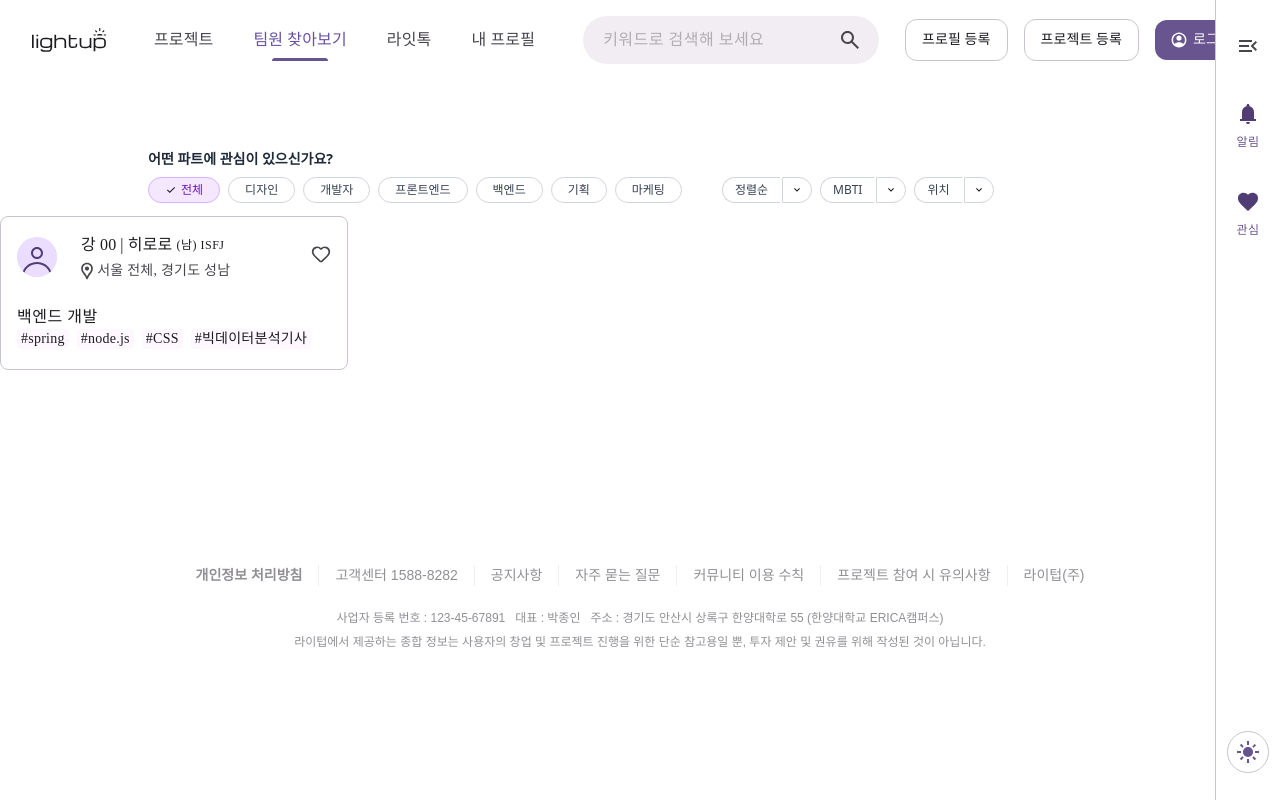
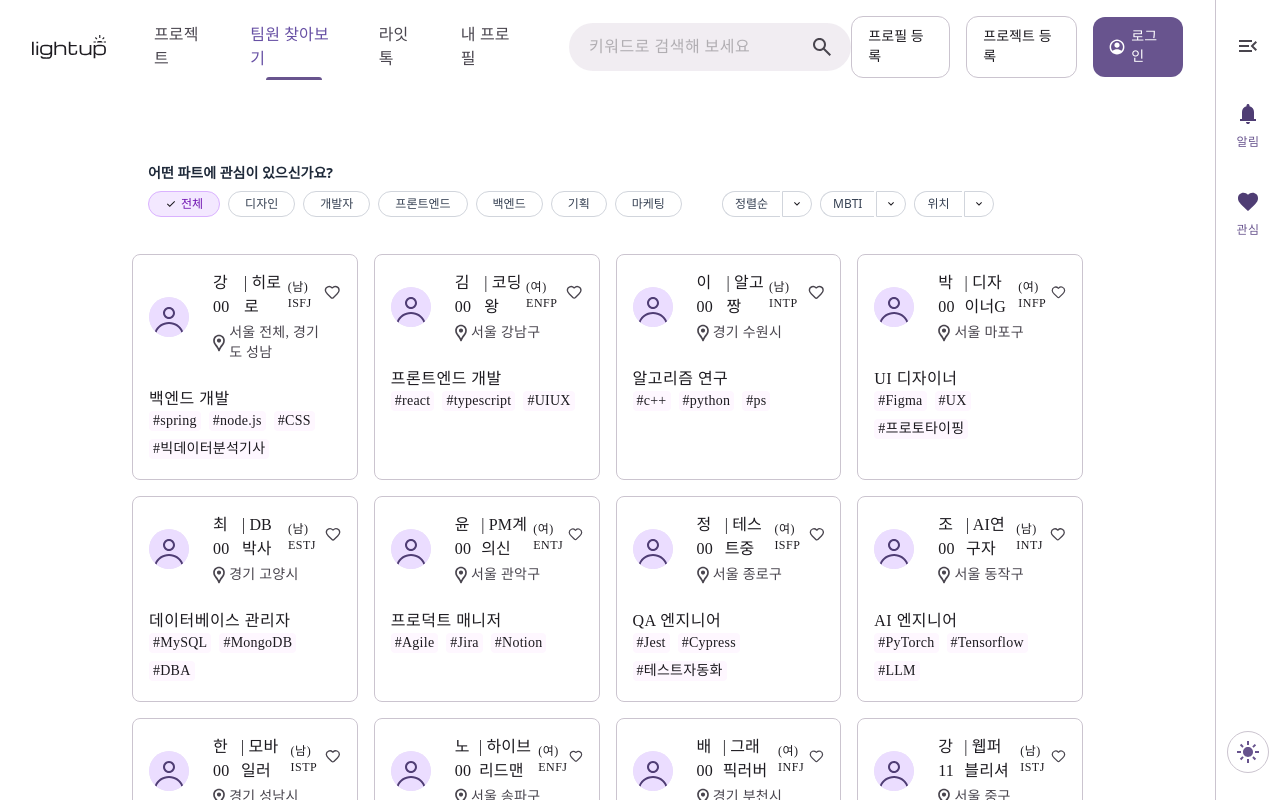
Before and after one commit to 1ronPark/Front-end, a React (Vite) app: page /members in a window 1280 px wide. Shown: the top 800 px of the page. Built offline with nearby package versions, Linux system fonts and the light colour scheme; a web font is replaced by a local one.

Commit message:
[design] sidebar와 mainNavbar간 간격 조절 및 memberList 기본 UI 제작

```diff
--- /dev/null
+++ b/mockData/dummyMemberInfo.tsx
@@ -0,0 +1,205 @@
+import type { MemberCardProps } from "../src/components/common/memberpage/MemberCard";
+
+export const dummyMemberInfo: MemberCardProps[] = [
+  {
+    id: 1,
+    name: "강 00",
+    nickname: "히로로",
+    gender: "남",
+    mbti: "ISFJ",
+    location: "서울 전체, 경기도 성남",
+    role: "백엔드 개발",
+    tags: ["#spring", "#node.js", "#CSS", "#빅데이터분석기사"]
+  },
+  {
+    id: 2,
+    name: "김 00",
+    nickname: "코딩왕",
+    gender: "여",
+    mbti: "ENFP",
+    location: "서울 강남구",
+    role: "프론트엔드 개발",
+    tags: ["#react", "#typescript", "#UIUX"]
+  },
+  {
+    id: 3,
+    name: "이 00",
+    nickname: "알고짱",
+    gender: "남",
+    mbti: "INTP",
+    location: "경기 수원시",
+    role: "알고리즘 연구",
+    tags: ["#c++", "#python", "#ps"]
+  },
+  {
+    id: 4,
+    name: "박 00",
+    nickname: "디자이너G",
+    gender: "여",
+    mbti: "INFP",
+    location: "서울 마포구",
+    role: "UI 디자이너",
+    tags: ["#Figma", "#UX", "#프로토타이핑"]
+  },
+  {
+    id: 5,
+    name: "최 00",
+    nickname: "DB박사",
+    gender: "남",
+    mbti: "ESTJ",
+    location: "경기 고양시",
+    role: "데이터베이스 관리자",
+    tags: ["#MySQL", "#MongoDB", "#DBA"]
+  },
+  {
+    id: 6,
+    name: "윤 00",
+    nickname: "PM계의신",
+    gender: "여",
+    mbti: "ENTJ",
+    location: "서울 관악구",
+    role: "프로덕트 매니저",
+    tags: ["#Agile", "#Jira", "#Notion"]
+  },
+  {
+    id: 7,
+    name: "정 00",
+    nickname: "테스트중",
+    gender: "여",
+    mbti: "ISFP",
+    location: "서울 종로구",
+    role: "QA 엔지니어",
+    tags: ["#Jest", "#Cypress", "#테스트자동화"]
+  },
+  {
+    id: 8,
+    name: "조 00",
+    nickname: "AI연구자",
+    gender: "남",
+    mbti: "INTJ",
+    location: "서울 동작구",
+    role: "AI 엔지니어",
+    tags: ["#PyTorch", "#Tensorflow", "#LLM"]
+  },
+  {
+    id: 9,
+    name: "한 00",
+    nickname: "모바일러",
+    gender: "남",
+    mbti: "ISTP",
+    location: "경기 성남시",
+    role: "모바일 개발자",
+    tags: ["#Kotlin", "#Swift", "#ReactNative"]
+  },
+  {
+    id: 10,
+    name: "노 00",
+    nickname: "하이브리드맨",
+    gender: "여",
+    mbti: "ENFJ",
+    location: "서울 송파구",
+    role: "크로스 플랫폼 개발자",
+    tags: ["#Flutter", "#Ionic", "#ReactNative"]
+  },
+  {
+    id: 11,
+    name: "배 00",
+    nickname: "그래픽러버",
+    gender: "여",
+    mbti: "INFJ",
+    location: "경기 부천시",
+    role: "그래픽 디자이너",
+    tags: ["#Photoshop", "#Illustrator", "#Branding"]
+  },
+  {
+    id: 12,
+    name: "강 11",
+    nickname: "웹퍼블리셔",
+    gender: "남",
+    mbti: "ISTJ",
+    location: "서울 중구",
+    role: "웹 퍼블리셔",
+    tags: ["#HTML", "#CSS", "#웹접근성"]
+  },
+  {
+    id: 13,
+    name: "김 11",
+    nickname: "보안러",
+    gender: "남",
+    mbti: "ENTP",
+    location: "경기 의정부시",
+    role: "정보보안 담당",
+    tags: ["#OWASP", "#보안테스트", "#해킹방지"]
+  },
+  {
+    id: 14,
+    name: "이 11",
+    nickname: "로봇개발자",
+    gender: "남",
+    mbti: "ESFP",
+    location: "서울 노원구",
+    role: "로보틱스 엔지니어",
+    tags: ["#ROS", "#C++", "#센서"]
+  },
+  {
+    id: 15,
+    name: "박 11",
+    nickname: "데이터러버",
+    gender: "여",
+    mbti: "ISTJ",
+    location: "서울 성북구",
+    role: "데이터 분석가",
+    tags: ["#pandas", "#numpy", "#powerBI"]
+  },
+  {
+    id: 16,
+    name: "최 11",
+    nickname: "클라우드맨",
+    gender: "남",
+    mbti: "ESTP",
+    location: "경기 용인시",
+    role: "클라우드 엔지니어",
+    tags: ["#AWS", "#Azure", "#GCP"]
+  },
+  {
+    id: 17,
+    name: "윤 11",
+    nickname: "도커박사",
+    gender: "남",
+    mbti: "INFP",
+    location: "서울 은평구",
+    role: "DevOps 엔지니어",
+    tags: ["#Docker", "#Kubernetes", "#CI/CD"]
+  },
+  {
+    id: 18,
+    name: "정 11",
+    nickname: "ML러버",
+    gender: "여",
+    mbti: "INFJ",
+    location: "서울 강동구",
+    role: "머신러닝 엔지니어",
+    tags: ["#Scikit-learn", "#MLflow", "#파라미터튜닝"]
+  },
+  {
+    id: 19,
+    name: "조 11",
+    nickname: "스타트업꿈나무",
+    gender: "남",
+    mbti: "ENTP",
+    location: "서울 강서구",
+    role: "풀스택 개발자",
+    tags: ["#Node.js", "#React", "#PostgreSQL"]
+  },
+  {
+    id: 20,
+    name: "한 11",
+    nickname: "테크리더",
+    gender: "여",
+    mbti: "ESTJ",
+    location: "경기 평택시",
+    role: "Tech Lead",
+    tags: ["#Architecture", "#CI/CD", "#코드리뷰"]
+  },
+
+];
--- a/src/App.tsx
+++ b/src/App.tsx
@@ -6,9 +6,10 @@ import "./App.css";
 //      논의 후 수정하는 방향으로 해봐요!
 
 import { Projects } from "./pages/Projects";
-import { Members } from "./pages/Members";
+import { Members } from "./pages/member/Members";
 import { LightTalk } from "./pages/LightTalk";
 import { MyProfile } from "./pages/MyProfile";
+import MemberDetail from "./pages/member/MemberProfile";
 
 function App() {
   return (
@@ -17,6 +18,7 @@ function App() {
         <Route path="/" element={<Layout />}>
           <Route path="/projects" element={<Projects />} />
           <Route path="/members" element={<Members />} />
+          <Route path="/members/:memberId" element={<MemberDetail />} />
           <Route path="/lighttalk" element={<LightTalk />} />
           <Route path="/myprofile" element={<MyProfile />} />
         </Route>
--- a/src/components/common/memberpage/MemberCard.tsx
+++ b/src/components/common/memberpage/MemberCard.tsx
@@ -1,35 +1,59 @@
 import ic_avatar from '../../../assets/icons/ic_avatar.svg';
 import { Heart } from 'lucide-react';
 import ic_memberlocation from '../../../assets/icons/ic_memberlocation.svg';
+import { useNavigate } from 'react-router-dom';
 
-const MemberCard = () => {
+export type MemberCardProps = {
+    id: number;
+    name: string;
+    nickname: string;
+    gender: '남' | '여';
+    mbti: string;
+    location: string;
+    role: string;
+    tags: string[];
+};
+
+const MemberCard = ({
+    id,
+    name,
+    nickname,
+    gender,
+    mbti,
+    location,
+    role,
+    tags,
+}: MemberCardProps) => {
+    const navigate = useNavigate();
     return (
-        <div className="w-[348px] h-auto p-4 border border-[#CBC4CF] rounded-[8px]">
+        <div
+            onClick={()=>navigate(`/members/${id}`)}
+            className="w-full h-auto p-4 border border-[#CBC4CF] rounded-[8px]">
         {/* 프로필, 좋아요 아이콘 */}
         <div className="flex items-start justify-between">
             <div className="flex items-center gap-2">
             <img src={ic_avatar} alt="avatar" className="w-10 h-10 rounded-full bg-[#E9DFF7]" />
             <div className="flex flex-col ml-[16px] gap-[4px]">
                 <div className="flex items-center gap-1">
-                <span className="title-medium">강 00</span>
-                <span className="title-medium">| 히로로</span>
-                <span className="label-medium">(남) ISFJ</span>
+                <span className="title-medium">{name}</span>
+                <span className="title-medium">| {nickname}</span>
+                <span className="label-medium">({gender}) {mbti}</span>
                 </div>
                 <div className="flex items-center body-medium text-[#49454E] gap-[4.17px]">
                     <img src={ic_memberlocation} alt="위치 아이콘" />
-                    서울 전체, 경기도 성남
+                    {location}
                 </div>
             </div>
             </div>
             <Heart className="text-[#49454E] w-5 h-5 mt-[10.65px]" />
         </div>
 
-        {/* 내용 */}
-        <div className="mt-6 body-large">백엔드 개발</div>
+        {/* 역할 */}
+        <div className="mt-6 body-large">{role}</div>
 
         {/* 태그 */}
         <div className="flex flex-wrap gap-2 mb-1">
-            {['#spring', '#node.js', '#CSS', '#빅데이터분석기사'].map((tag) => (
+            {tags.map((tag) => (
             <span
                 key={tag}
                 className="bg-[#FEF7FF] body-medium px-1 rounded-[4px]"
--- /dev/null
+++ b/src/components/common/memberpage/MemberList.tsx
@@ -0,0 +1,24 @@
+import MemberCard from "./MemberCard";
+import { dummyMemberInfo } from "../../../../mockData/dummyMemberInfo";
+
+const MemberList = () => {
+    return (
+        <div className="grid grid-cols-1 sm:grid-cols-2 md:grid-cols-3 lg:grid-cols-4 gap-4 mt-6 w-fit h-[640px] overflow-y-auto">
+            {dummyMemberInfo.map((member, index) => (
+                <MemberCard
+                    key={`member-${index}`}
+                    id={member.id}
+                    name={member.name}
+                    nickname={member.nickname}
+                    gender={member.gender}
+                    mbti={member.mbti}
+                    location={member.location}
+                    role={member.role}
+                    tags={member.tags}
+                />
+            ))}
+        </div>
+    );
+}
+
+export default MemberList;
--- a/src/components/layout/Layout.tsx
+++ b/src/components/layout/Layout.tsx
@@ -5,9 +5,10 @@ import { Footbar } from "../common/footbar/Footbar";
 
 export const Layout = () => {
   return (
-    <div className="w-full min-h-screen bg-white flex flex-col">
+    <div className="w-full min-h-screen bg-white flex flex-col pr-[65px]">
       <MainNavbar isLoggedIn={false} userName="홍길동" />
       <SideNavbar />
+
       <div className="flex-1 w-full">
         <Outlet />
       </div>
--- a/src/pages/Members.tsx
+++ /dev/null
@@ -1,14 +0,0 @@
-import FilterBar from '../components/common/filter/FilterBar';
-import MemberCard from '../components/common/memberpage/MemberCard';
-
-export const Members = () => {
-    return (
-        <div className="flex justify-center">
-            <div className="w-full mt-[64px]">
-                <FilterBar />
-
-                <MemberCard />
-            </div>
-        </div>
-    );
-};
--- /dev/null
+++ b/src/pages/member/MemberProfile.tsx
@@ -0,0 +1,7 @@
+const MemberDetail = () => {
+    return (
+        <div>팀원 상세 프로필 페이지~</div>
+    );
+}
+
+export default MemberDetail;
--- /dev/null
+++ b/src/pages/member/Members.tsx
@@ -0,0 +1,17 @@
+import FilterBar from '../../components/common/filter/FilterBar';
+import MemberList from '../../components/common/memberpage/MemberList';
+
+export const Members = () => {
+    return (
+        <div className="flex justify-center">
+            <div className="w-full mt-[64px]">
+                <FilterBar />
+
+                <div className="max-w-[1440px] mx-[132px]">
+                    <MemberList />
+                </div>
+
+            </div>
+        </div>
+    );
+};
```
